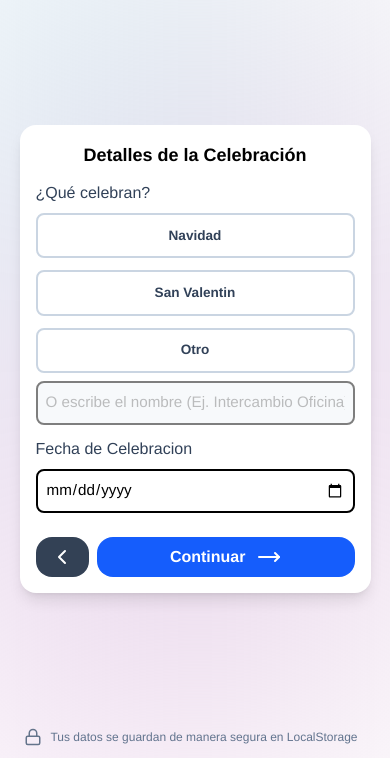
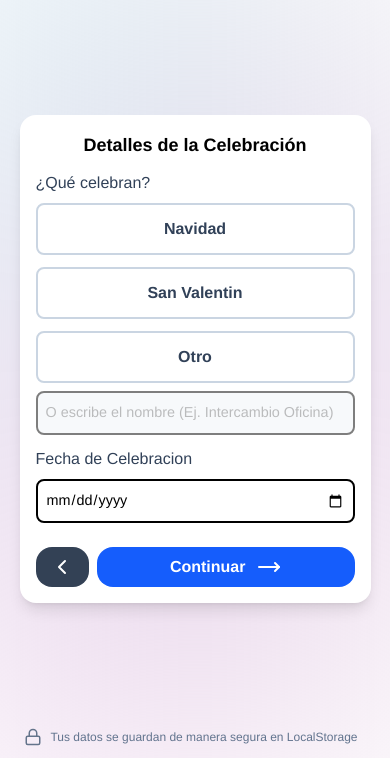
Before and after one commit to MADStarket/MiniProyecto_Primer_Parcial, a website built with Vite: page src/pages/celebracion.html in a window 390 px wide. Shown: the part 86-844 px from the top of the page. Built offline with nearby package versions, Linux system fonts and the light colour scheme; some packages are replaced by stand-ins of ours.

Commit message:
Solo es necesario el responsive en iphone 12 por, para que salga el place holder correctamente

```diff
--- a/src/styles/celebracion.css
+++ b/src/styles/celebracion.css
@@ -36,35 +36,10 @@ button:hover {
   min-height: 44px;
 }
 
-/* Laptop pequeña */
-@media (max-width: 1024px) {
-  .celebracionBtn {
-    font-size: 0.95rem;
-    padding: 0.75rem;
+/* iPhone 12 Pro (390px)*/
+@media (max-width: 430px) {
+  #tipodeCelebracion,
+  #fechaCelebracion {
+    font-size: 0.90rem;
   }
 }
-
-/* iPad mini */
-@media (max-width: 768px) {
-  .recuadro {
-    padding: 1rem;
-  }
-
-  .celebracionBtn {
-    font-size: 0.9rem;
-    padding: 0.7rem;
-  }
-}
-
-/* iPhone 12 Pro (390px)*/
-@media (max-width: 430px) {
-  .celebracionBtn {
-    font-size: 0.85rem;
-    padding: 0.65rem;
-  }
-
-  #tipodeCelebracion,
-  #fechaCelebracion {
-    font-size: 0.95rem;
-  }
-}
```
